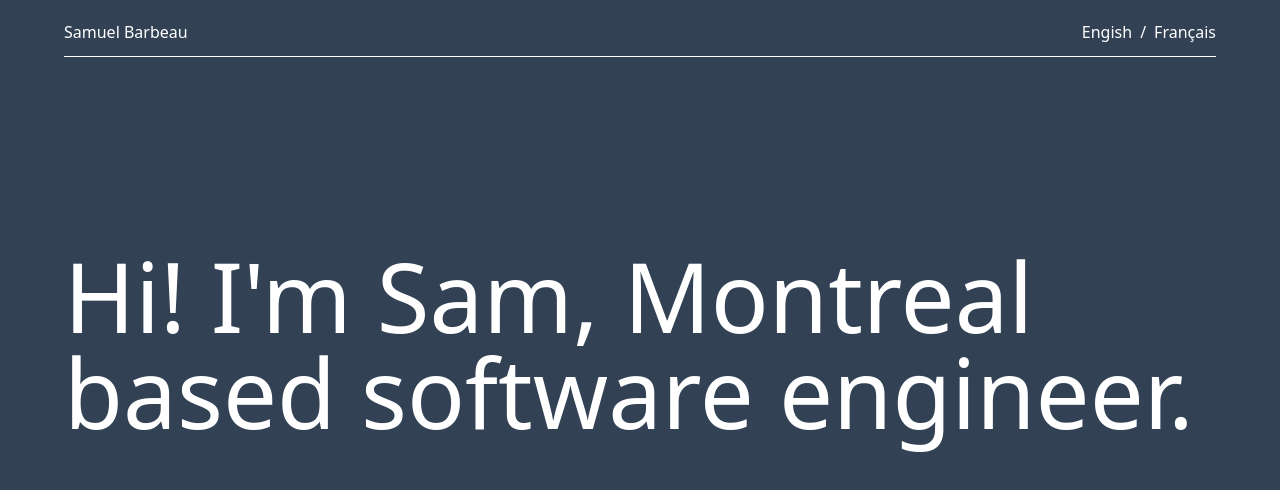
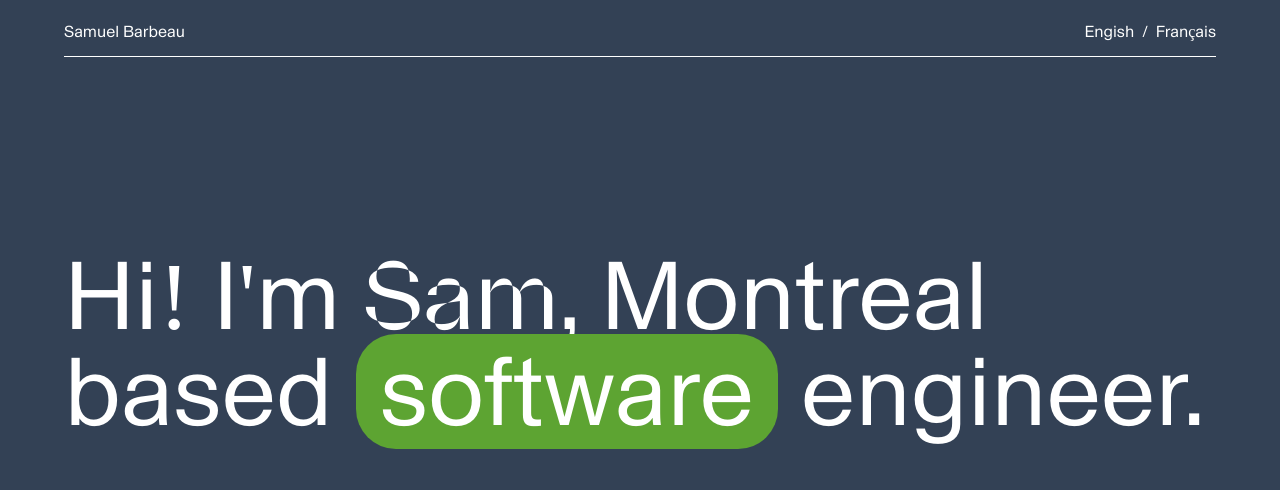
Before and after one commit to samb271/portfolio, a Vue app: page / in a window 1280 px wide. Shown: the top 490 px of the page. Built offline with nearby package versions, Linux system fonts and the light colour scheme.

Commit message:
welcome title init

```diff
--- a/src/App.vue
+++ b/src/App.vue
@@ -10,8 +10,20 @@ import Header from '../src/components/Header.vue'
   </div>
 </template>
 
-<style scoped>
+<style>
 .background {
   background-color: #334155;
 }
+
+@font-face {
+  font-family: "Parabole Display";
+  src: local("Parabole"),
+    url(./assets/fonts/Parabole/ParaboleTrial-DisplayRegular.otf);
+}
+
+@font-face {
+  font-family: "Parabole Text";
+  src: local("Parabole"),
+    url(./assets/fonts/Parabole/ParaboleTrial-TextRegular.otf);
+}
 </style>
--- a/src/components/Header.vue
+++ b/src/components/Header.vue
@@ -3,7 +3,7 @@ import Container from './Container.vue';
 </script>
 
 <template>
-  <div class="fixed w-full md:px-16 px-8 pt-2 text-white bg-[#334155]">
+  <div class="fixed w-full md:px-16 px-8 pt-2 text-white bg-[#334155] header">
     <div class="h-12 flex justify-between place-items-center">
       <div>Samuel Barbeau</div>
       <div class="flex flex-row">
@@ -15,3 +15,9 @@ import Container from './Container.vue';
     <div class="border-b border-white"></div>
   </div>
 </template>
+
+<style scoped>
+.header{
+  font-family: "Parabole Text";
+}
+</style>
--- a/src/components/Home.vue
+++ b/src/components/Home.vue
@@ -4,6 +4,17 @@
 
 <template>
   <div>
-    <p class="text-8xl text-white my-48 w-full max-w-6xl">Hi! I'm Sam, Montreal based software engineer.</p>
+    <p class="text-8xl text-white my-48 w-full max-w-7xl welcome">Hi! I'm <span class="sam">Sam</span>, Montreal based <span class="bg-[#5DA432] rounded-[40px] px-6">software</span> engineer.</p>
   </div>
 </template>
+
+<style scoped>
+.welcome{
+  font-family: "Parabole Text";
+}
+
+.sam{
+  font-family: "Parabole Display";
+}
+
+</style>
```
Also changed, not shown: src/assets/fonts/Parabole/ParaboleTrial-DisplayRegular.otf (added), src/assets/fonts/Parabole/ParaboleTrial-TextRegular.otf (added).
